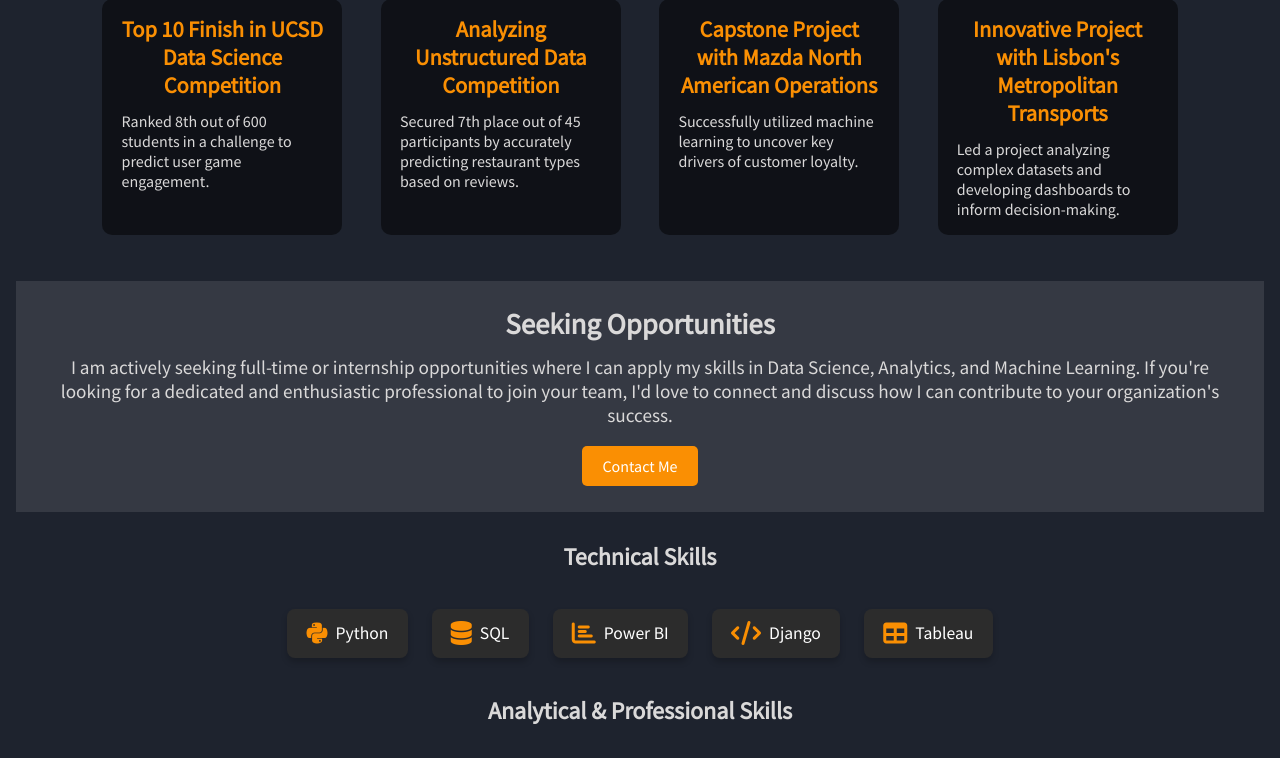
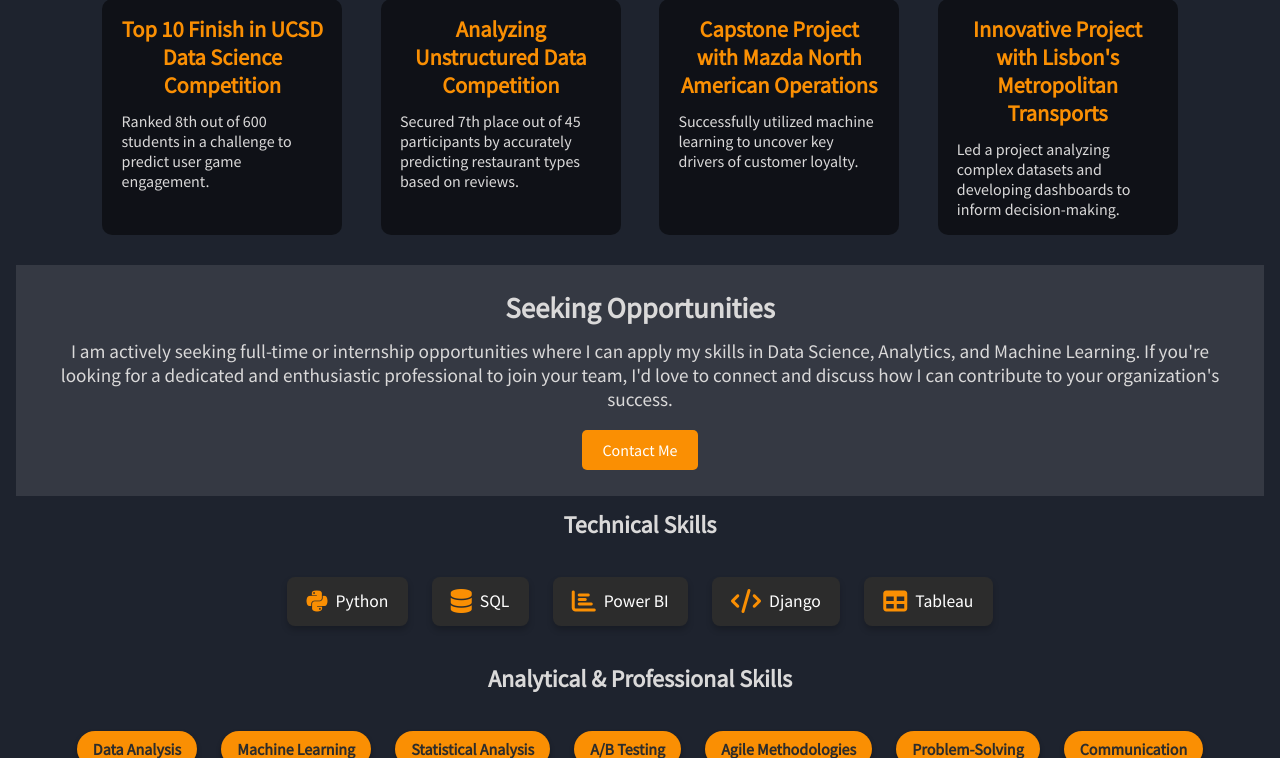
Before and after one commit to Martimlt/Portfolio, a Django app: page / in a window 1280 px wide. Shown: the part 1440-2198 px from the top of the page. Run offline with Django 5.2, Linux system fonts and the light colour scheme; some libraries are stand-ins or nearby versions.

Commit message:
Change skills

```diff
--- a/portfolio/static/portfolio/css/styles.css
+++ b/portfolio/static/portfolio/css/styles.css
@@ -250,7 +250,7 @@ main {
     background-color: rgba(255, 255, 255, 0.1); /* Subtle background to distinguish the section */
     text-align: center;
     color: rgb(218, 217, 217);
-    margin: 1rem;
+    margin: 0 1rem;
 }
 
 .job-search h3 {
```
